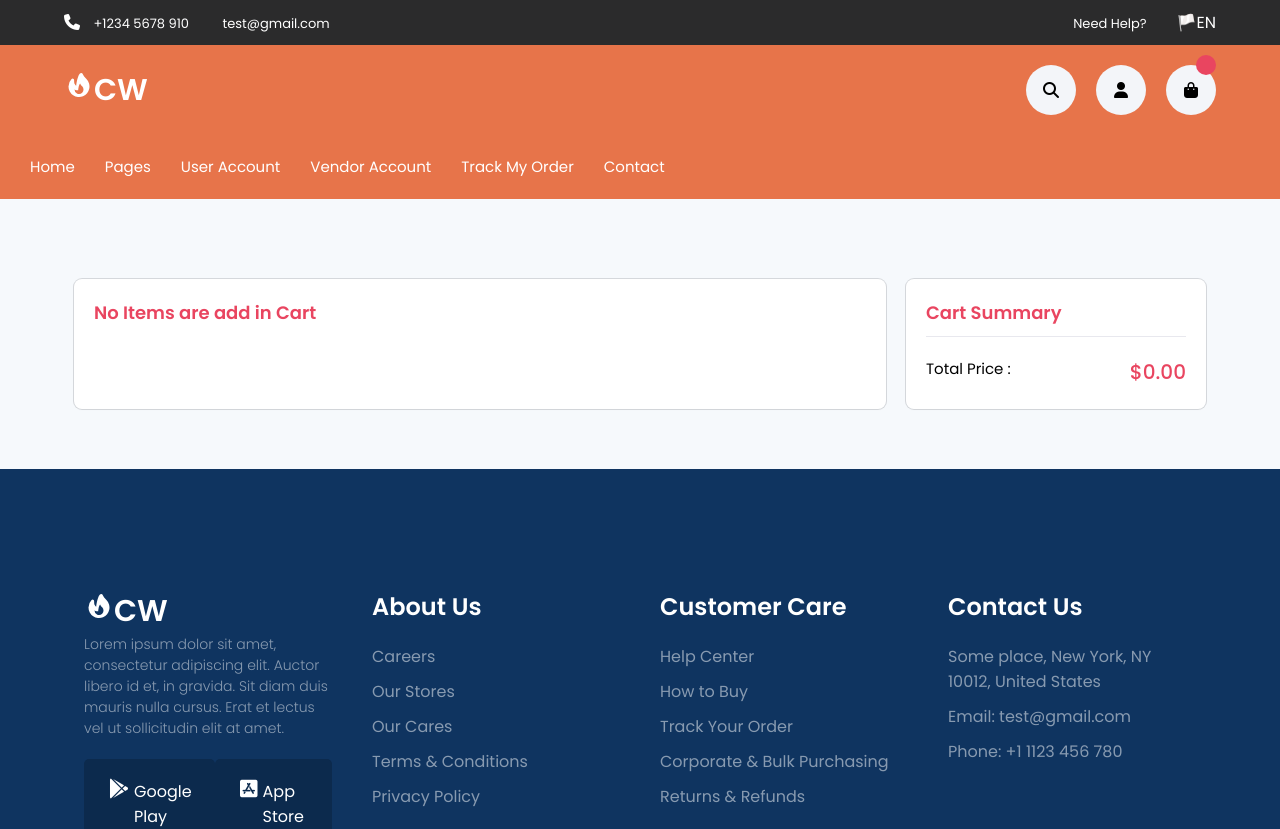
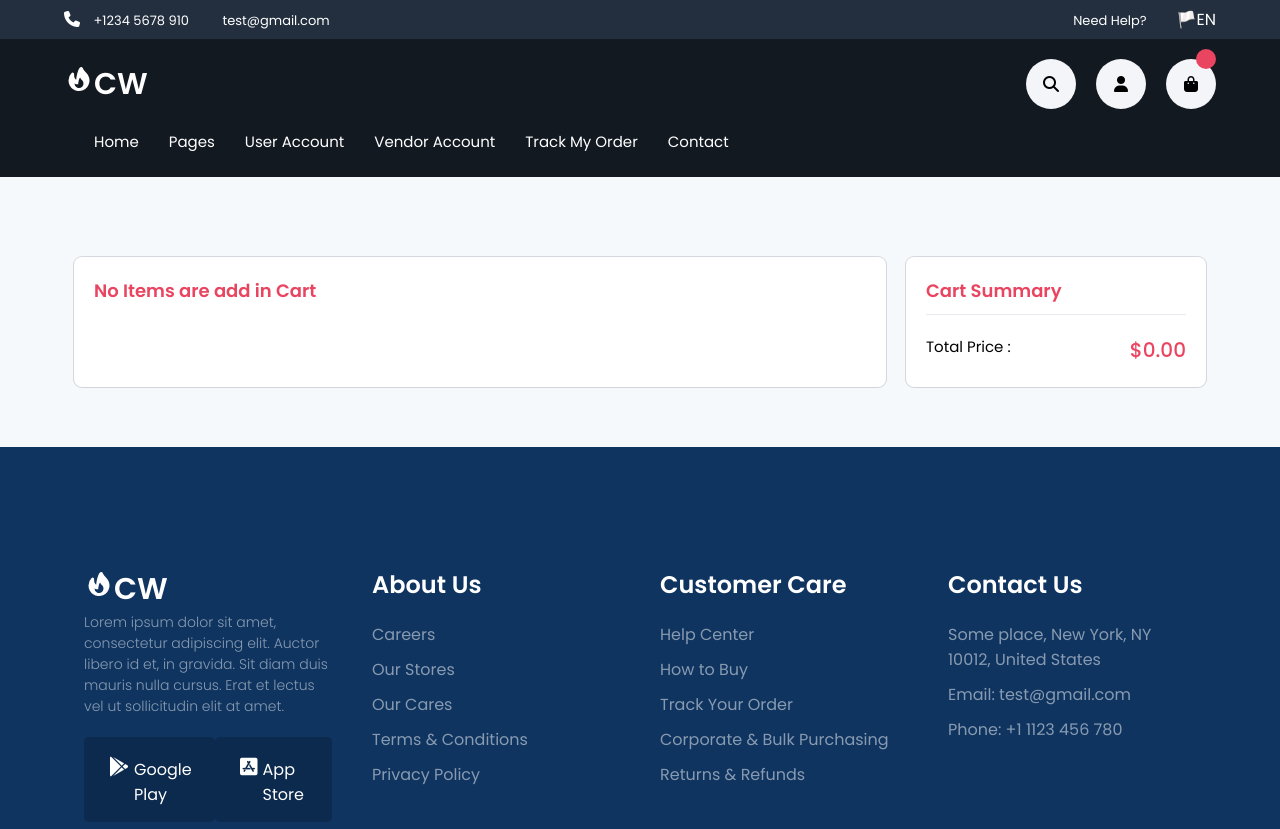
Before and after one commit to willcordeiro/eCommerceStore, a React (Create React App) app: page /cart in a window 1280 px wide. Shown: the top 829 px of the page. Built offline with nearby package versions, Linux system fonts and the light colour scheme.

Commit message:
changed navbar color

```diff
--- a/src/App.css
+++ b/src/App.css
@@ -9,10 +9,10 @@ html {
 }
 body {
   font-family: "Poppins", sans-serif;
-  background-color: #f5f5f5;
+  background-color: rgb(250, 250, 250);
 }
 .background {
-  background: #f5f5f5;
+  background: rgb(250, 250, 250);
   padding: 50px 0;
 }
 .container {
@@ -88,7 +88,6 @@ button {
   text-transform: capitalize;
 }
 .category .box {
-  transition: 0.5s;
   padding: 0 20px;
 }
 .category .box:hover {
@@ -194,7 +193,7 @@ button {
   width: 50px;
   height: 50px;
   line-height: 60px;
-  background: black;
+  background: rgb(112, 110, 110);
   border-radius: 50%;
   transform: 0.5s;
   z-index: 5;
--- a/src/common/header/Header.css
+++ b/src/common/header/Header.css
@@ -1,7 +1,7 @@
 /*------head-----------*/
 .head {
-  background-color: #2b2b2c;
-  padding: 10px 0;
+  background-color: #232f3e;
+  padding: 7px 0;
   color: #fff;
 }
 .head i {
@@ -76,22 +76,18 @@
   margin-left: 10px;
 }
 header {
-  height: 8vh;
   box-shadow: -1px 15px 17px -8px rgba(0, 0, 0, 0.1);
 }
-header ul {
-  line-height: 8vh;
-}
+
 header ul li {
   margin-left: 30px;
 }
 header ul li a {
-  transition: 0.5s;
   font-size: 15px;
   font-weight: 400;
 }
 header ul li a:hover {
-  color: #2b2b2c;
+  color: #96969c;
 }
 
 .hover-navbar-icons:hover {
@@ -103,7 +99,7 @@ header ul li a:hover {
   display: none;
 }
 .search.active {
-  height: 10vh;
+  height: 9vh;
   position: fixed;
   top: 0;
   z-index: 1000;
@@ -112,7 +108,7 @@ header ul li a:hover {
   transition: 0.5s;
   box-shadow: rgba(0, 0, 0, 0.02) 0px 1px 3px 0px,
     rgba(27, 31, 35, 0.15) 0px 0px 0px 1px;
-  background-color: #e7744a;
+  background-color: #131921;
 }
 
 .search-Bar {
@@ -212,11 +208,11 @@ header ul li a:hover {
 .container-header {
   box-shadow: rgba(0, 0, 0, 0.02) 0px 1px 3px 0px,
     rgba(27, 31, 35, 0.15) 0px 0px 0px 1px;
-  background-color: #e7744a;
+  background-color: #131921;
 }
 
 .container-navbar {
-  background-color: #e7744a;
+  background-color: #131921;
   color: white;
 }
 
--- a/src/common/header/Navbar.jsx
+++ b/src/common/header/Navbar.jsx
@@ -9,7 +9,7 @@ const Navbar = () => {
   return (
     <>
       <header className="header">
-        <div className="d_flex container-navbar">
+        <div className="d_flex container-navbar container">
           <div className="categories d_flex">
             <span className="toggle" onClick={() => setMobileMenu(!MobileMenu)}>
               {MobileMenu ? <AiFillCloseCircle /> : <AiOutlineMenu />}
--- a/src/components/MainPage/Home.css
+++ b/src/components/MainPage/Home.css
@@ -38,3 +38,7 @@
 .slick-dots {
   background-color: rgb(228, 228, 228);
 }
+
+.slick-arrow {
+  background-color: black;
+}
--- a/src/components/flashDeals/style.css
+++ b/src/components/flashDeals/style.css
@@ -1,5 +1,5 @@
 .flash {
-  background: #f6f9fc;
+  background: rgb(250, 250, 250);
   padding: 50px 0;
 }
 
```
